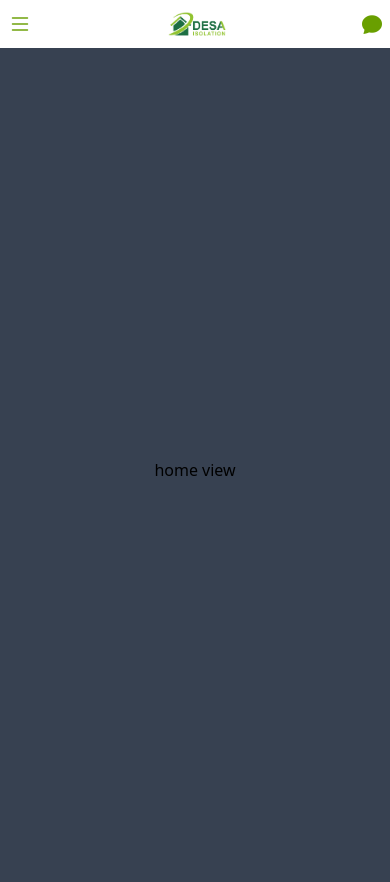
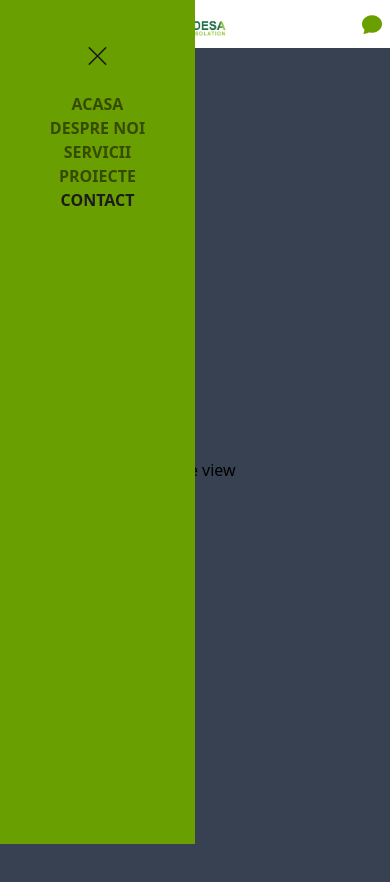
Before and after one commit to DenisWithOneN/desa-isolation, a Vue app: page / in a window 390 px wide. Both pictures are taken after a click on the button 20 px from the left and 24 px from the top of the page. Shown: the top 882 px of the page. Built offline with nearby package versions, Linux system fonts and the light colour scheme.

Commit message:
mobile navbar functionality integrated, functional

```diff
--- a/src/components/general/NavbarMobile.vue
+++ b/src/components/general/NavbarMobile.vue
@@ -1,8 +1,20 @@
-<script setup></script>
+<script setup>
+import { ref } from "vue";
+
+const showNav = ref(false);
+
+function closeNavBar() {
+  showNav.value = !showNav.value;
+}
+</script>
 <template>
   <section>
+    <!-- navbar -->
     <div class="bg-white flex md:hidden justify-between items-center p-2">
-      <button class="text-desalightgreen text-2xl sm:text-3xl">
+      <button
+        class="text-desalightgreen text-2xl sm:text-3xl"
+        @click="closeNavBar()"
+      >
         <i class="bi bi-list"></i>
       </button>
       <img src="/public/images/logo-desa.png" alt="" class="h-8 sm:h-12" />
@@ -10,6 +22,63 @@
         <i class="bi bi-chat-fill"></i>
       </button>
     </div>
+
+    <!-- navigation links -->
+    <transition name="slide">
+      <div
+        v-if="showNav"
+        class="bg-desalightgreen w-1/2 min-h-screen fixed top-0 left-0 flex flex-col items-center pt-10"
+      >
+        <button @click="closeNavBar()" class="text-desablack text-2xl">
+          <i class="bi bi-x-lg"></i>
+        </button>
+        <div class="flex flex-col pt-5">
+          <button
+            @click="closeNavBar()"
+            class="text-desadarkgreen uppercase font-semibold"
+          >
+            <RouterLink to="/">acasa</RouterLink>
+          </button>
+          <button
+            @click="closeNavBar()"
+            class="text-desadarkgreen uppercase font-semibold"
+          >
+            <RouterLink to="/about">despre noi</RouterLink>
+          </button>
+          <button
+            @click="closeNavBar()"
+            class="text-desadarkgreen uppercase font-semibold"
+          >
+            <RouterLink to="/services">servicii</RouterLink>
+          </button>
+          <button
+            @click="closeNavBar()"
+            class="text-desadarkgreen uppercase font-semibold"
+          >
+            <RouterLink to="/projects">proiecte</RouterLink>
+          </button>
+          <button
+            @click="closeNavBar()"
+            class="text-desablack uppercase font-semibold"
+          >
+            <RouterLink to="/contact">contact</RouterLink>
+          </button>
+        </div>
+      </div>
+    </transition>
   </section>
 </template>
-<style scoped></style>
+<style scoped>
+.slide-enter-active,
+.slide-leave-active {
+  transition: transform 0.3s ease;
+}
+.slide-enter,
+.slide-leave-to {
+  transform: translateX(-100%);
+}
+.slide-enter-to,
+.slide-leave {
+  transform: translateX(0);
+}
+</style>
```
